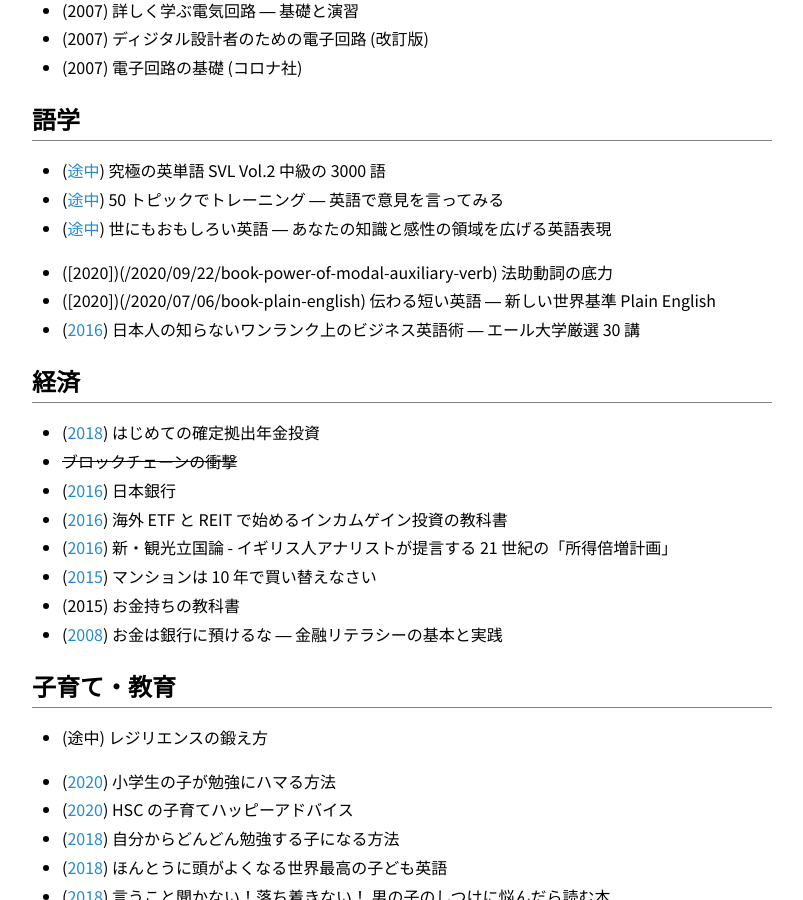
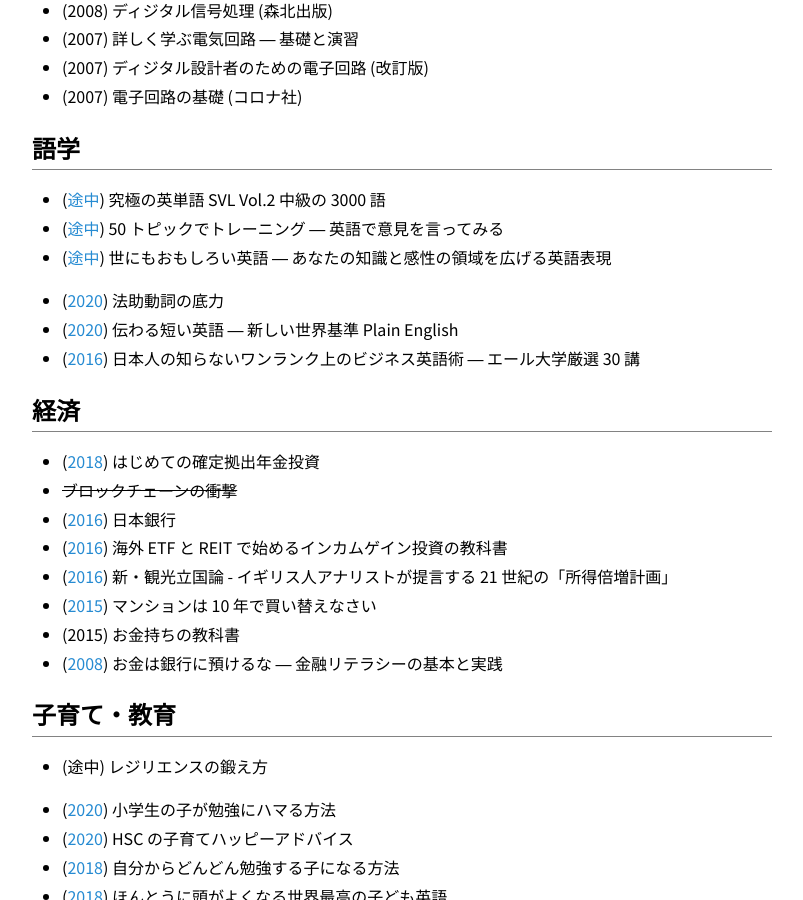
Before and after one commit to nhiroki/nhiroki.github.io, a Jekyll site: the page built from books.md, in a window 1280 px wide and 900 px high, scrolled down 8780 px. Shown: the whole window, without its empty margins (238-1041 px from the left). Built offline with Jekyll 4.4.1, drawn with Linux system fonts in a browser that asks for light colours; some of the changed lines change nothing that is shown; some of the changed text lies outside the part shown.

Commit message:
Update the books page

```diff
--- a/books.md
+++ b/books.md
@@ -1,7 +1,7 @@
 ---
 layout: page
 title: 本棚
-date: 2020/10/24
+date: 2020/11/21
 permalink: /books/
 ---
 
@@ -278,6 +278,7 @@
 - ([途中](https://twitter.com/nhiroki_/status/1159146915491012609)) トコトンやさしいモータの本
 - ([途中](https://twitter.com/nhiroki_/status/1213117156205850631)) 弱点克服 大学生の線形代数 改訂版
 
+- ([2020](https://twitter.com/nhiroki_/status/1327292113508130817)) 天文宇宙検定公式問題集 1 級 (2020-2021 年版)
 - ([2020](/2020/10/24/book-introduction-to-planetary-materials-sciences)) 宇宙岩石入門 ― 起源・観測・サンプルリターン
 - ([2020](/2020/10/02/book-mars-guidebook)) 火星ガイドブック
 - ([2020](/2020/09/03/book-huge-landforms-in-deep-sea)) 見えない絶景 ― 深海底巨大地形
@@ -318,8 +319,8 @@
 - ([途中](https://twitter.com/nhiroki_/status/1011604756593340416)) 50 トピックでトレーニング ― 英語で意見を言ってみる
 - ([途中](https://twitter.com/nhiroki_/status/967952328362934272)) 世にもおもしろい英語 ― あなたの知識と感性の領域を広げる英語表現
 
-- ([2020])(/2020/09/22/book-power-of-modal-auxiliary-verb) 法助動詞の底力
-- ([2020])(/2020/07/06/book-plain-english) 伝わる短い英語 ― 新しい世界基準 Plain English
+- ([2020](/2020/09/22/book-power-of-modal-auxiliary-verb)) 法助動詞の底力
+- ([2020](/2020/07/06/book-plain-english)) 伝わる短い英語 ― 新しい世界基準 Plain English
 - ([2016](https://twitter.com/nhiroki_/status/796904195425087488)) 日本人の知らないワンランク上のビジネス英語術 ― エール大学厳選 30 講
 
 # 経済
```
